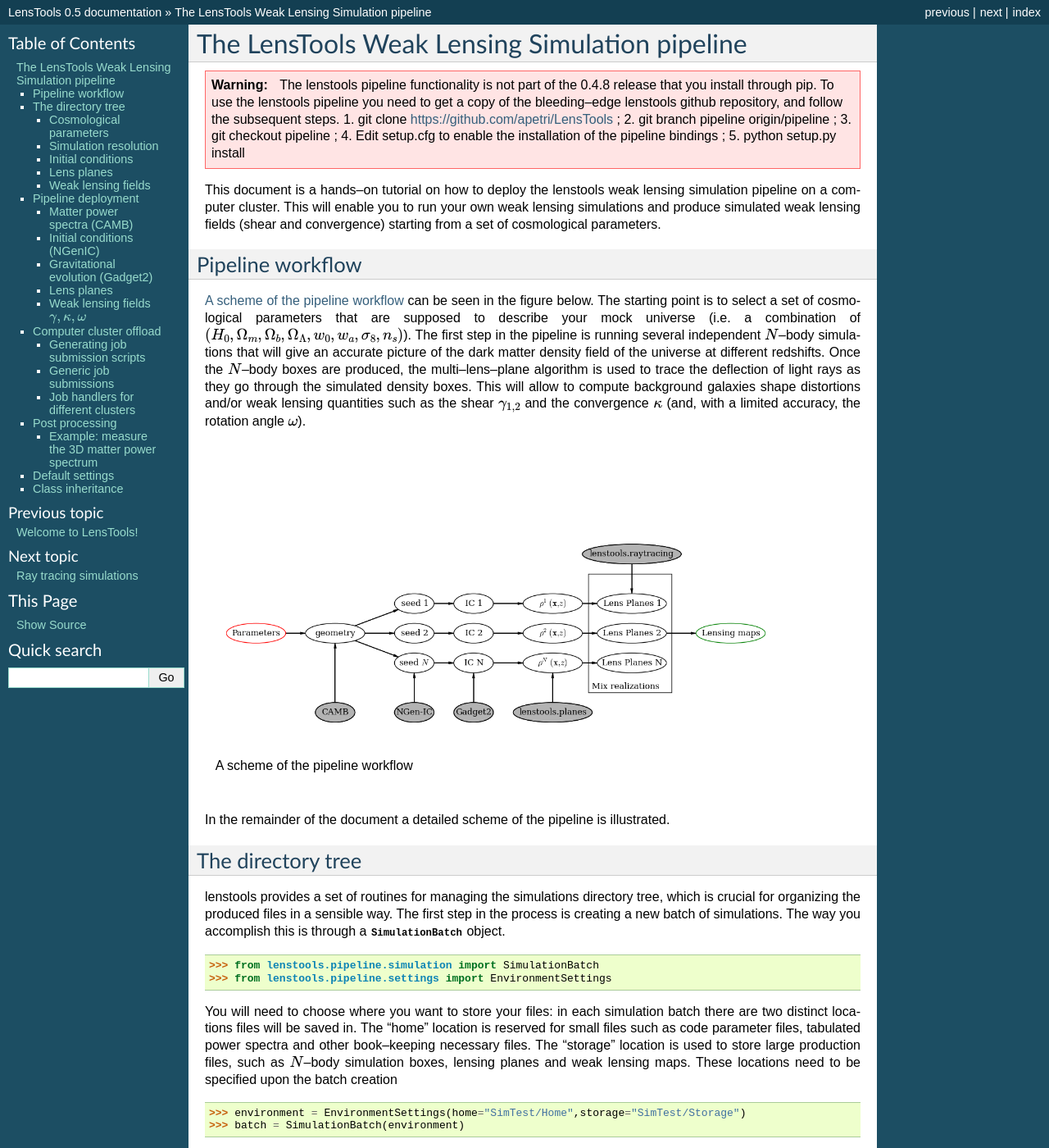
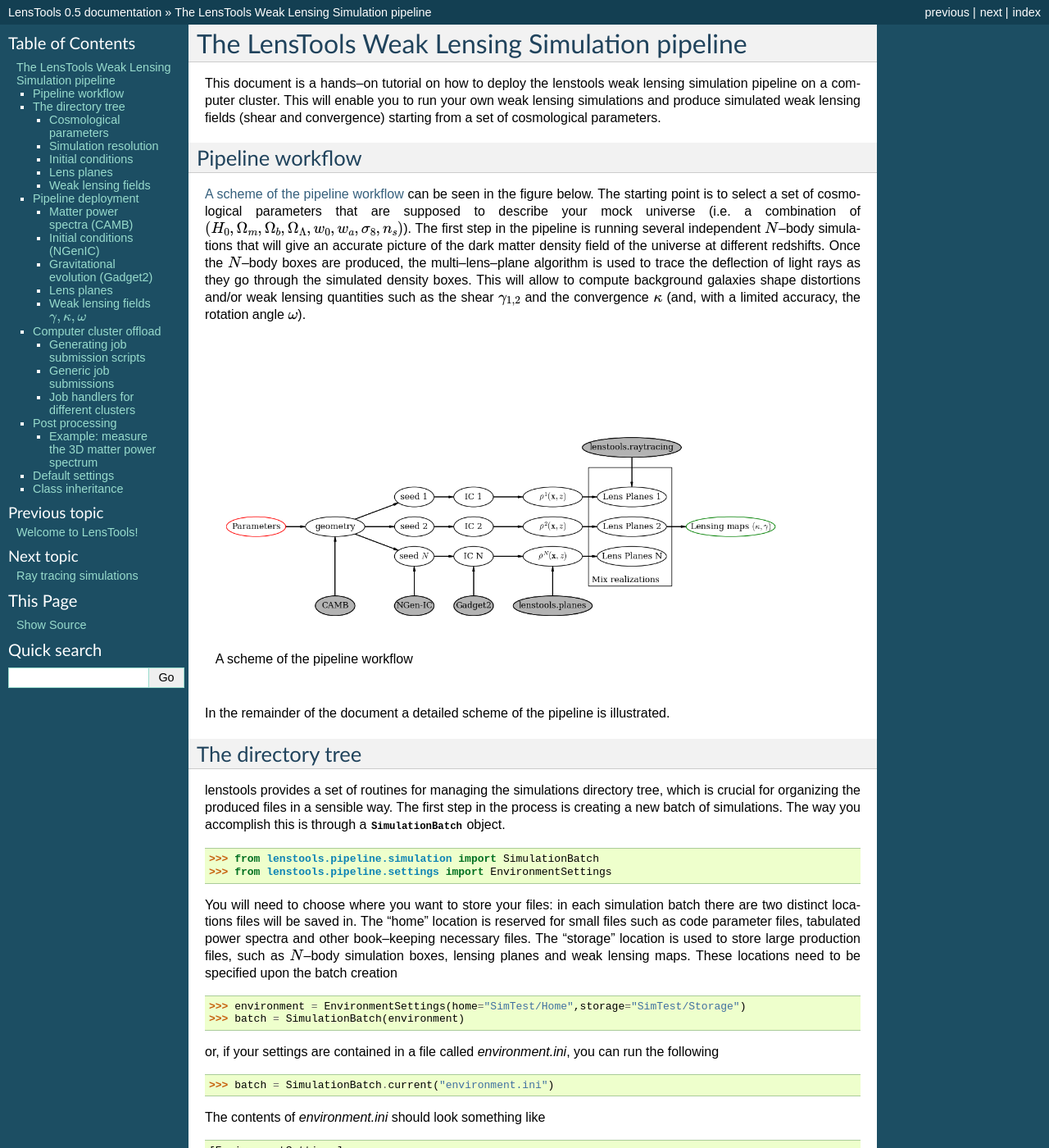
Before and after one commit to apetri/LensTools, a Sphinx documentation site: the page built from docs/source/pipeline.rst, in a window 1280 px wide and 1400 px high. Shown: the whole window at 82% size. Built offline with Sphinx 7.4.7, drawn with Linux system fonts in a browser that asks for light colours; the version number is read from the project's files by our own code; some of the changed text lies outside the part shown.

Commit message:
update docs

```diff
--- a/docs/source/pipeline.rst
+++ b/docs/source/pipeline.rst
@@ -1,7 +1,5 @@
 The LensTools Weak Lensing Simulation pipeline
 **********************************************
-
-.. warning:: The lenstools pipeline functionality is not part of the 0.4.8 release that you install through pip. To use the lenstools pipeline you need to get a copy of the bleeding--edge lenstools github repository, and follow the subsequent steps. 1. git clone https://github.com/apetri/LensTools ; 2. git branch pipeline origin/pipeline ; 3. git checkout pipeline ; 4. Edit setup.cfg to enable the installation of the pipeline bindings ; 5. python setup.py install
 
 This document is a hands--on tutorial on how to deploy the lenstools weak lensing simulation pipeline on a computer cluster. This will enable you to run your own weak lensing simulations and produce simulated weak lensing fields (shear and convergence) starting from a set of cosmological parameters.
 
@@ -34,6 +32,21 @@ You will need to choose where you want to store your files: in each simulation b
 
 	>>> environment = EnvironmentSettings(home="SimTest/Home",storage="SimTest/Storage")
 	>>> batch = SimulationBatch(environment)
+
+or, if your settings are contained in a file called *environment.ini*, you can run the following
+
+::
+
+	>>> batch = SimulationBatch.current("environment.ini")
+
+The contents of *environment.ini* should look something like
+
+::
+
+	[EnvironmentSettings]
+
+	home = SimTest/Home
+	storage = SimTest/Storage
 
 You will need to specify the home and storage paths only once throughout the execution of the pipeline, lenstools will do the rest! If you want to build a git repository on top of your simulation batch, you will have to install `GitPython <https://gitpython.readthedocs.org>`_ and initiate the simulation batch as follows
 
@@ -68,12 +81,11 @@ Now we create a new simulation model that corresponds to the "cosmology" just sp
 	[+] SimTest/Home/Om0.300_Ol0.700 created on localhost
 	[+] SimTest/Storage/Om0.300_Ol0.700 created on localhost
 
-The argument "parameters" specifies which cosmological parameters you want to keep track of in your model; this is useful, for example, when you want to simulate different combinations of these parameters while keeping the other fixed to their default values. The values that are specified in the "parameters" list are translated into the names of the attributes of the :py:class:`~lenstools.pipeline.simulation.LensToolsCosmology` instance according to the following dictionary
+The argument "parameters" specifies which cosmological parameters you want to keep track of in your model; this is useful, for example, when you want to simulate different combinations of these parameters while keeping the other fixed to their default values. The values that are specified in the "parameters" list are translated into the names of the attributes of the :py:class:`~lenstools.pipeline.simulation.LensToolsCosmology` instance according to the following (customizable) dictionary
 
 ::
 
-	>>> from lenstools.pipeline.configuration import name2attr
-	>>> name2attr
+	>>> batch.environment.name2attr
 
 	{'Ob': 'Ob0',
  	'Ol': 'Ode0',
```
Also changed, not shown: other parts of docs/source/pipeline.rst (+11 -0 lines), docs/source/code.rst (+18 -3 lines), docs/source/figures/flow.png.
